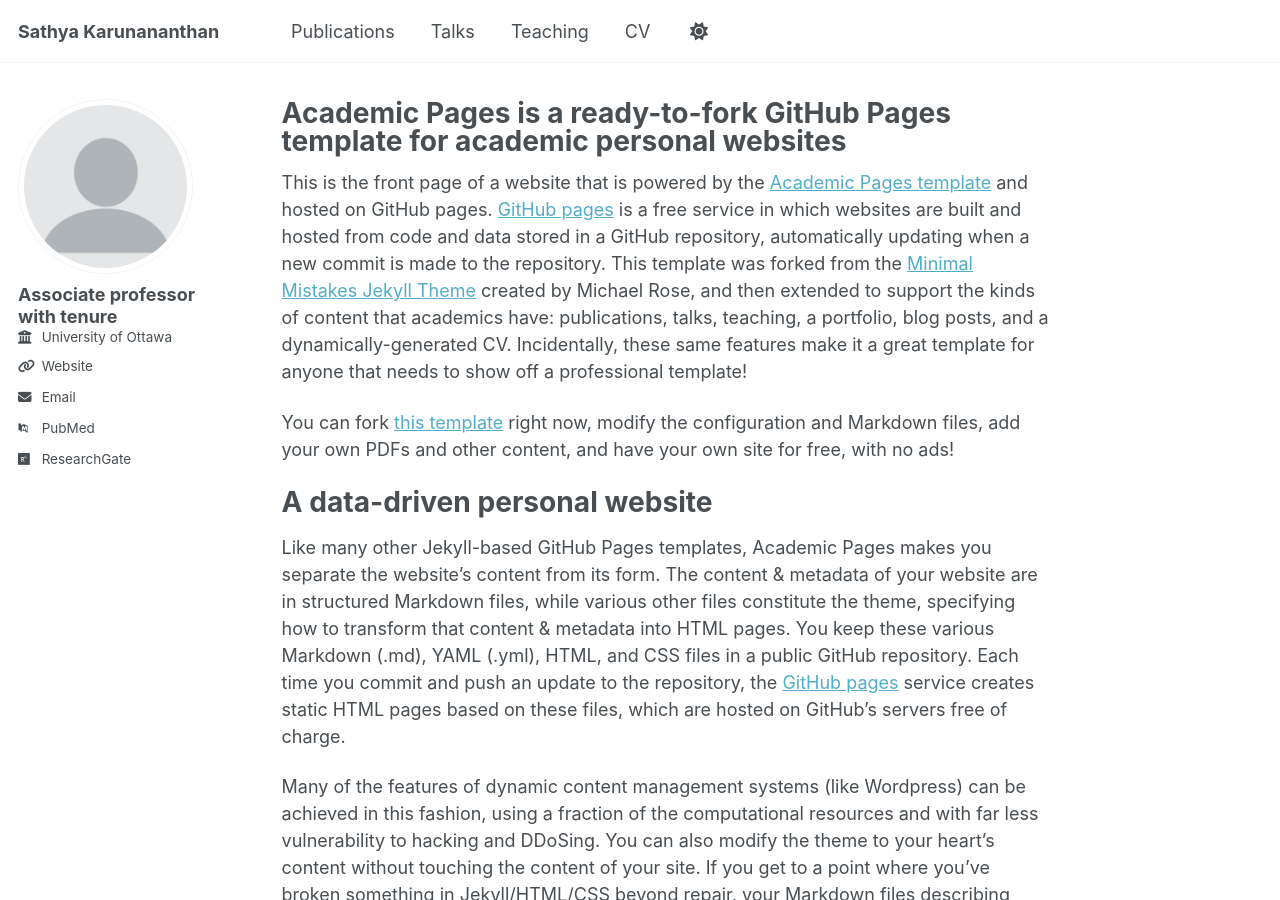
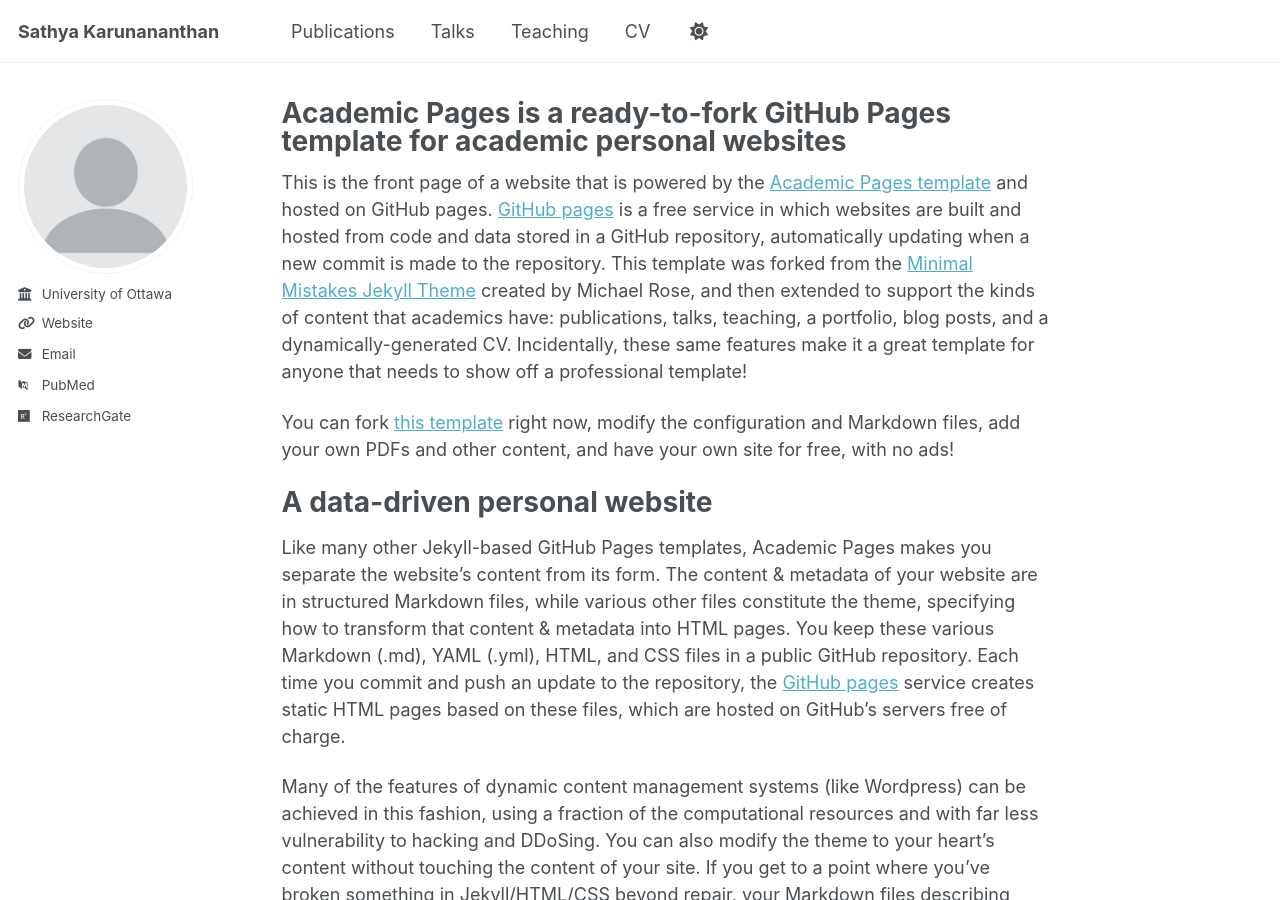
Before and after one commit to sathyaguru/sathyaguru.github.io, a Jekyll site: the page built from _pages/about.md, in a window 1280 px wide and 900 px high. Built offline with Jekyll 4.4.1, drawn with Linux system fonts in a browser that asks for light colours; some web fonts are replaced; a script that is not in the unit is left out; part of the change alters nothing that is shown.

Commit message:
modify _config.yml

```diff
--- a/_config.yml
+++ b/_config.yml
@@ -24,9 +24,9 @@ repository               : "sathyaguru/sathyaguru.github.io"
 author:
   # Biographic information
   avatar           : "profile.png"
-  name             : "Associate professor with tenure"
+  name             : #"Sathya Karunananthan"
   pronouns         : # example: "she/her"
-  bio              : # "Short biography for the left-hand sidebar"
+  bio              : # "Associate professor with tenure"
   location         : # "Ottawa, Canada"
   employer         : "University of Ottawa"
   uri              : "https://www.uottawa.ca/faculty-health-sciences/interdisciplinary/our-professors/sathya-karunananthan"
```
